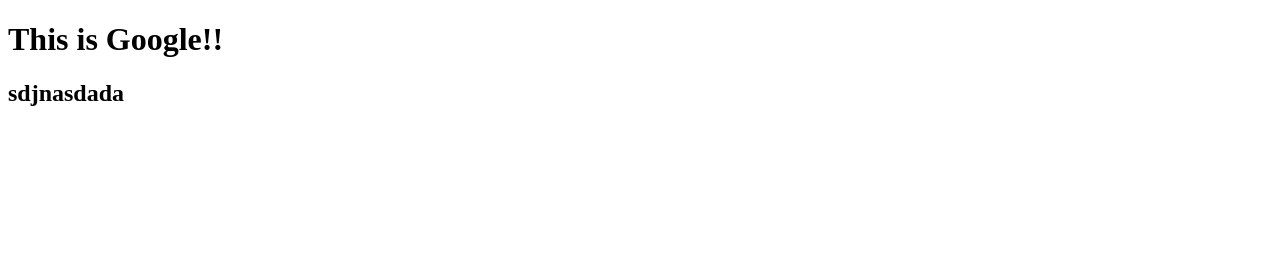
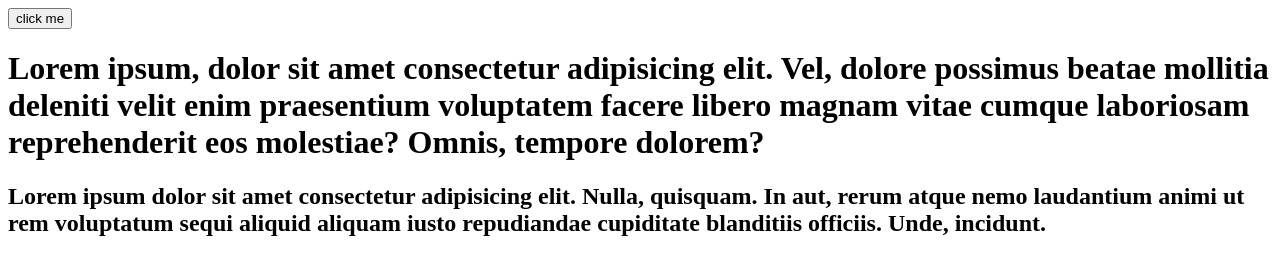
Before and after one commit to TreeMarch/google-clone, a plain HTML site: page index.html in a window 1280 px wide. Drawn offline with Linux system fonts and the light colour scheme.

Commit message:
add css file

```diff
--- a/index.html
+++ b/index.html
@@ -4,11 +4,20 @@
     <meta charset="UTF-8" />
     <meta name="viewport" content="width=device-width, initial-scale=1.0" />
     <title>Document</title>
+    <link rel="stylesheet" href="style.css" />
   </head>
   <body>
-    <div class="container">
-      <h1>This is Google!!</h1>
-      <h2>sdjnasdada</h2>
-    </div>
+    <button>click me</button>
+    <h1>
+      Lorem ipsum, dolor sit amet consectetur adipisicing elit. Vel, dolore
+      possimus beatae mollitia deleniti velit enim praesentium voluptatem facere
+      libero magnam vitae cumque laboriosam reprehenderit eos molestiae? Omnis,
+      tempore dolorem?
+    </h1>
+    <h2>
+      Lorem ipsum dolor sit amet consectetur adipisicing elit. Nulla, quisquam.
+      In aut, rerum atque nemo laudantium animi ut rem voluptatum sequi aliquid
+      aliquam iusto repudiandae cupiditate blanditiis officiis. Unde, incidunt.
+    </h2>
   </body>
 </html>
--- /dev/null
+++ b/style.css
@@ -0,0 +1,11 @@
+button:hover {
+  background-color: red;
+  cursor: pointer;
+}
+button:active {
+  background-color: green;
+}
+@media screen and (max-width: 768px) {
+  h1 {
+  }
+}
```
